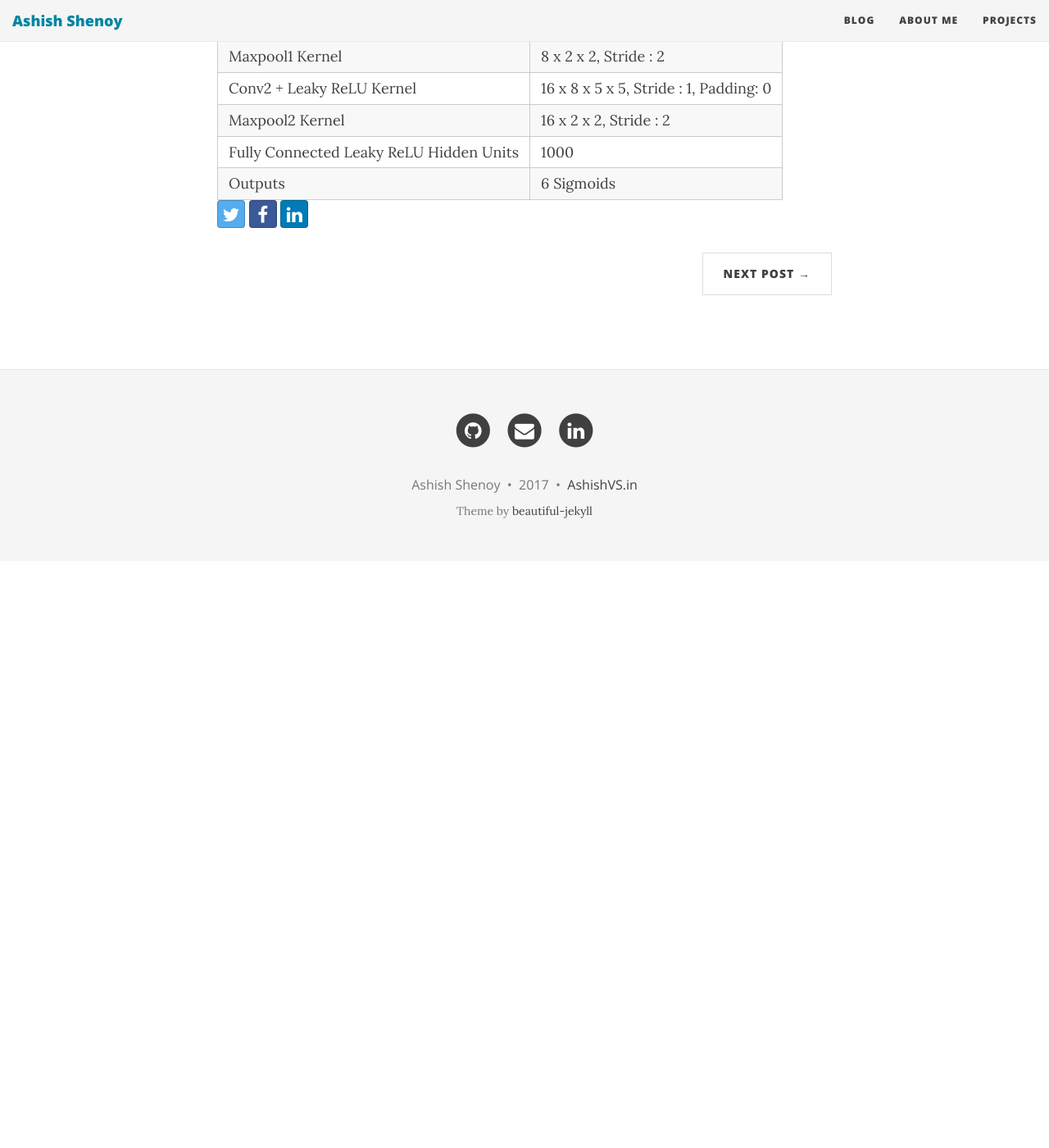
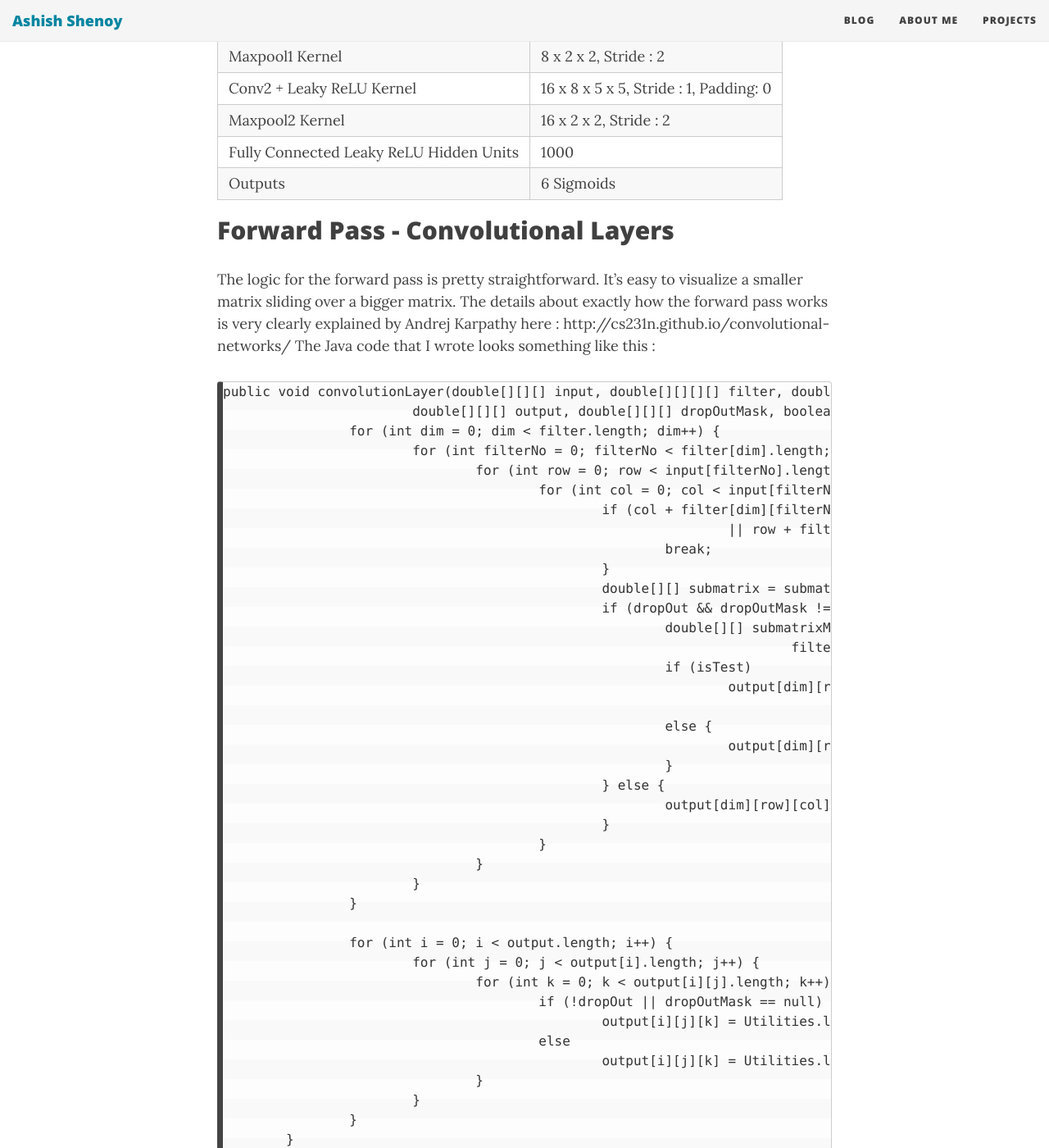
Before and after one commit to ashishvshenoy/ashishvshenoy.github.io, a Jekyll site: the page built from _posts/2017-03-21-how-i-built-a-convolutional-neural-network-in-java.md, in a window 1280 px wide and 1400 px high, scrolled down 1174 px. Shown: the whole window at 82% size. Built offline with Jekyll 4.4.1, drawn with Linux system fonts in a browser that asks for light colours; nearby versions of some CDN libraries; before the commit the page ends 1858 px from its top, so only the background shows below that.

Commit message:
Updated 2017-03-21-how-i-built-a-convolutional-neural-network-in-java.md

````diff
--- a/_posts/2017-03-21-how-i-built-a-convolutional-neural-network-in-java.md
+++ b/_posts/2017-03-21-how-i-built-a-convolutional-neural-network-in-java.md
@@ -23,3 +23,49 @@ The configuration of the network is as follows :
 | Maxpool2 Kernel | 16 x 2 x 2, Stride : 2 |
 | Fully Connected Leaky ReLU Hidden Units | 1000 |
 | Outputs | 6 Sigmoids |
+
+## Forward Pass - Convolutional Layers
+The logic for the forward pass is pretty straightforward. It's easy to visualize a smaller matrix sliding over a bigger matrix. The details about exactly how the forward pass works is very clearly explained by Andrej Karpathy here : http://cs231n.github.io/convolutional-networks/
+The Java code that I wrote looks something like this :
+
+```
+public void convolutionLayer(double[][][] input, double[][][][] filter, double[] bias, int stride,
+			double[][][] output, double[][][] dropOutMask, boolean isTest) {
+		for (int dim = 0; dim < filter.length; dim++) {
+			for (int filterNo = 0; filterNo < filter[dim].length; filterNo++) {
+				for (int row = 0; row < input[filterNo].length; row++) {
+					for (int col = 0; col < input[filterNo][0].length; col++) {
+						if (col + filter[dim][filterNo].length > input[filterNo][0].length
+								|| row + filter[dim][filterNo].length > input[filterNo].length) {
+							break;
+						}
+						double[][] submatrix = submatrix(input[filterNo], row, col, filter[dim][filterNo].length);
+						if (dropOut && dropOutMask != null) {
+							double[][] submatrixMask = submatrix(dropOutMask[filterNo], row, col,
+									filter[dim][filterNo].length);
+							if (isTest)
+								output[dim][row][col] += dropOutRate
+										* convolute(submatrix, submatrixMask, filter[dim][filterNo]);
+							else {
+								output[dim][row][col] += convolute(submatrix, submatrixMask, filter[dim][filterNo]);
+							}
+						} else {
+							output[dim][row][col] += convolute(submatrix, filter[dim][filterNo]);
+						}
+					}
+				}
+			}
+		}
+
+		for (int i = 0; i < output.length; i++) {
+			for (int j = 0; j < output[i].length; j++) {
+				for (int k = 0; k < output[i][j].length; k++) {
+					if (!dropOut || dropOutMask == null)
+						output[i][j][k] = Utilities.leakyRelu(output[i][j][k] + biasInitialValue * bias[i]);
+					else
+						output[i][j][k] = Utilities.leakyRelu(output[i][j][k] + biasInitialValue * bias[i]);
+				}
+			}
+		}
+	}
+ ```
````
